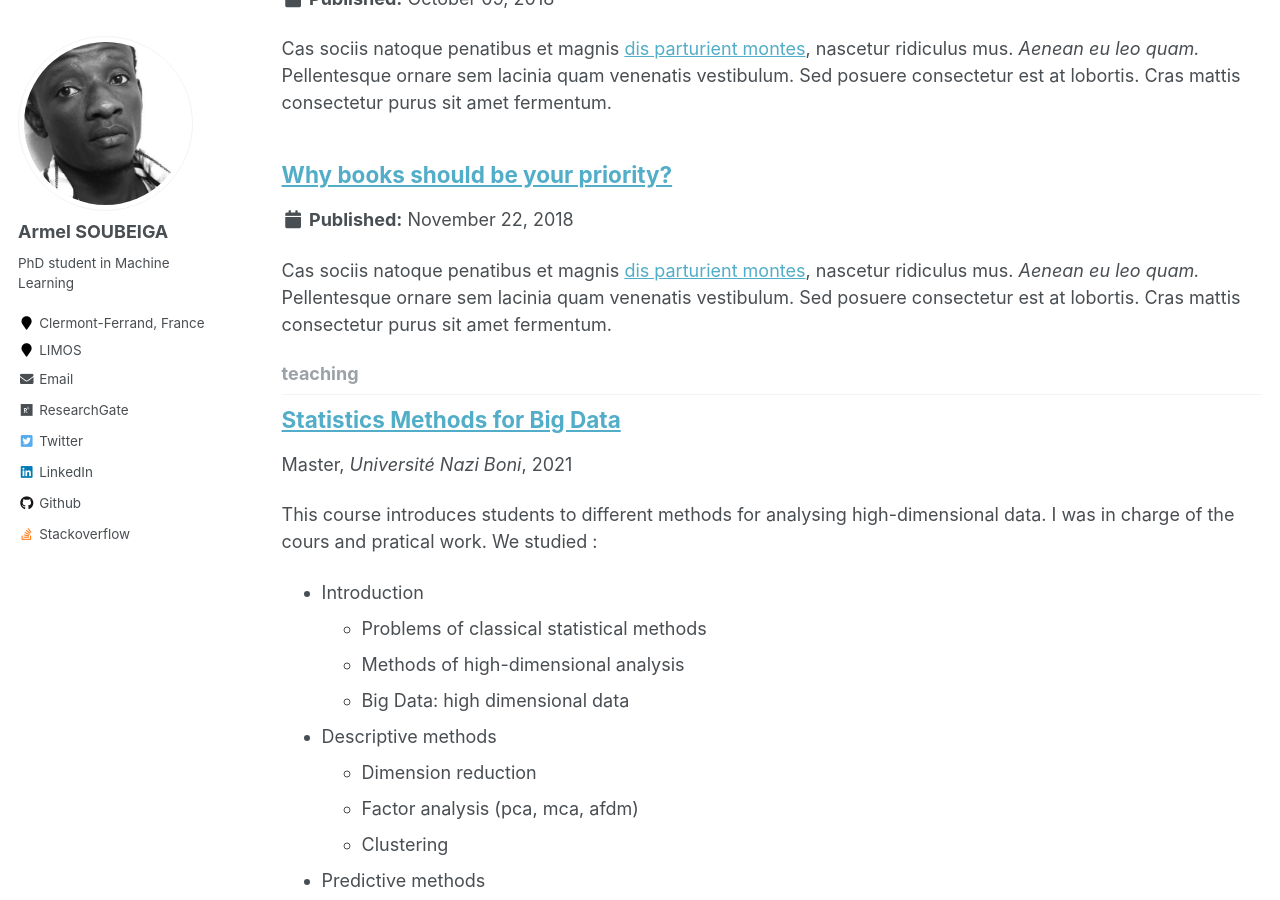
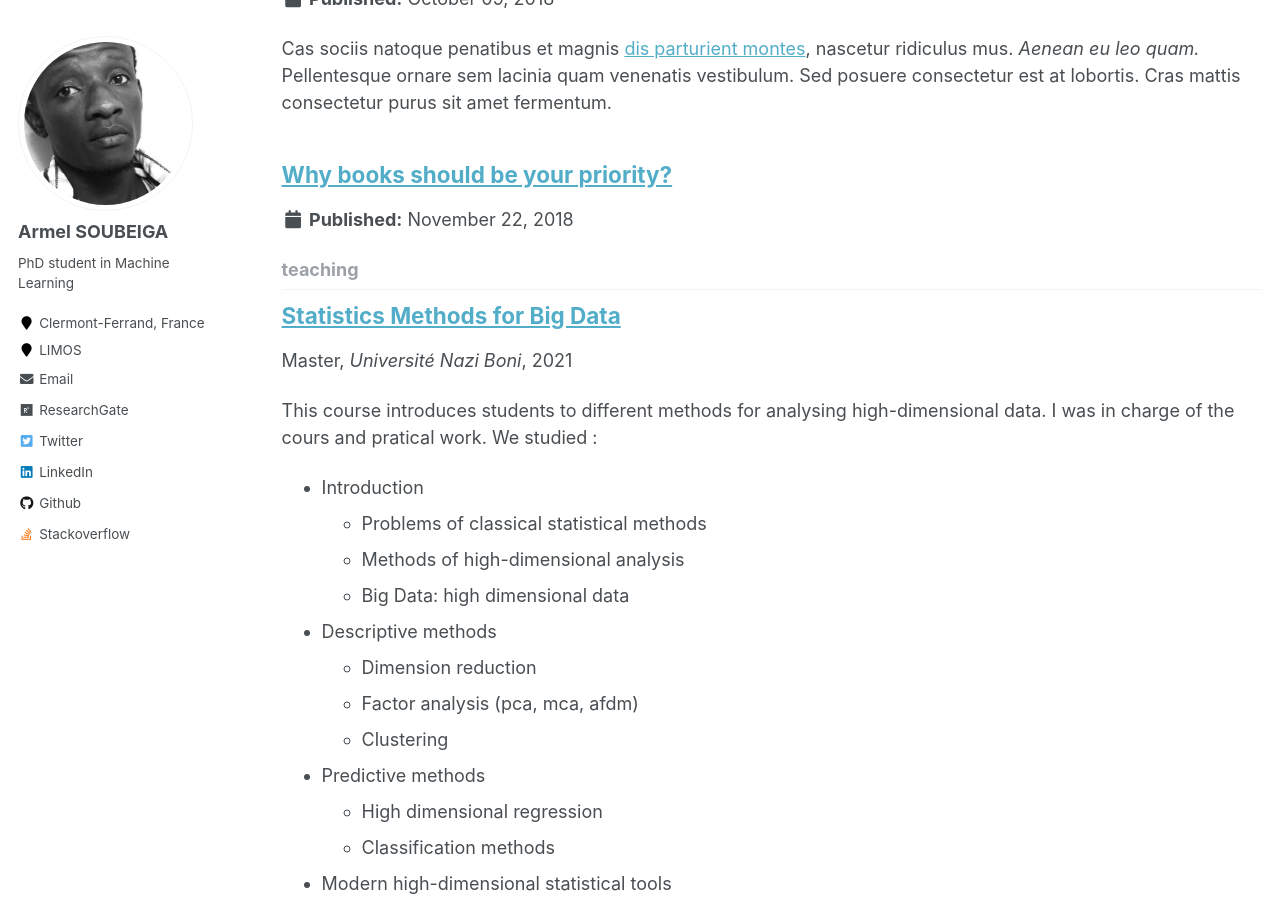
Before and after one commit to armelsoubeiga/armelsoubeiga.github.io, a Jekyll site: the page built from _pages/collection-archive.html, in a window 1280 px wide and 900 px high, scrolled down 8562 px. Built offline with Jekyll 4.4.1, drawn with Linux system fonts in a browser that asks for light colours; some of the changed lines change nothing that is shown.

Commit message:
Update 2010-03-03-why-books-should-be-your-priority.md

````diff
--- a/_talks/2010-03-03-why-books-should-be-your-priority.md
+++ b/_talks/2010-03-03-why-books-should-be-your-priority.md
@@ -2,10 +2,8 @@
 date: 2018-11-22 12:26:40
 layout: post
 title: Why books should be your priority?
-subtitle: Lorem ipsum dolor sit amet, consectetur adipisicing elit.
 description: Lorem ipsum dolor sit amet, consectetur adipisicing elit, sed do eiusmod tempor incididunt ut labore et dolore magna aliqua.
 image: https://res.cloudinary.com/dm7h7e8xj/image/upload/v1559822138/theme9_v273a9.jpg
-optimized_image: https://res.cloudinary.com/dm7h7e8xj/image/upload/c_scale,w_380/v1559822138/theme9_v273a9.jpg
 category: life
 tags:
   - books
@@ -14,125 +12,3 @@
 author_page : https://armelsoubeiga.github.io/
 paginate: true
 ---
-
-Cas sociis natoque penatibus et magnis <a href="#">dis parturient montes</a>, nascetur ridiculus mus. *Aenean eu leo quam.* Pellentesque ornare sem lacinia quam venenatis vestibulum. Sed posuere consectetur est at lobortis. Cras mattis consectetur purus sit amet fermentum.
-
-> Curabitur blandit tempus porttitor. Nullam quis risus eget urna mollis ornare vel eu leo. Nullam id dolor id nibh ultricies vehicula ut id elit.
-
-Etiam porta **sem malesuada magna** mollis euismod. Cras mattis consectetur purus sit amet fermentum. Aenean lacinia bibendum nulla sed consectetur.
-
-<!--page-->
-
-## Inline HTML elements
-
-HTML defines a long list of available inline tags, a complete list of which can be found on the [Mozilla Developer Network](https://developer.mozilla.org/en-US/docs/Web/HTML/Element).
-
-- **To bold text**, use `<strong>`.
-- *To italicize text*, use `<em>`.
-- Abbreviations, like <abbr title="HyperText Markup Langage">HTML</abbr> should use `<abbr>`, with an optional `title` attribute for the full phrase.
-- Citations, like <cite>&mdash; Thiago Rossener</cite>, should use `<cite>`.
-- <del>Deleted</del> text should use `<del>` and <ins>inserted</ins> text should use `<ins>`.
-- Superscript <sup>text</sup> uses `<sup>` and subscript <sub>text</sub> uses `<sub>`.
-
-Most of these elements are styled by browsers with few modifications on our part.
-
-<!--page-->
-
-# Heading 1
-
-## Heading 2
-
-### Heading 3
-
-#### Heading 4
-
-Vivamus sagittis lacus vel augue rutrum faucibus dolor auctor. Duis mollis, est non commodo luctus, nisi erat porttitor ligula, eget lacinia odio sem nec elit. Morbi leo risus, porta ac consectetur ac, vestibulum at eros.
-
-## Code
-
-Cum sociis natoque penatibus et magnis dis `code element` montes, nascetur ridiculus mus.
-
-```js
-// Example can be run directly in your JavaScript console
-
-// Create a function that takes two arguments and returns the sum of those arguments
-var adder = new Function("a", "b", "return a + b");
-
-// Call the function
-adder(2, 6);
-// > 8
-```
-
-<!--page-->
-
-Aenean lacinia bibendum nulla sed consectetur. Etiam porta sem malesuada magna mollis euismod. Fusce dapibus, tellus ac cursus commodo, tortor mauris condimentum nibh, ut fermentum massa.
-
-## Lists
-
-Cum sociis natoque penatibus et magnis dis parturient montes, nascetur ridiculus mus. Aenean lacinia bibendum nulla sed consectetur. Etiam porta sem malesuada magna mollis euismod. Fusce dapibus, tellus ac cursus commodo, tortor mauris condimentum nibh, ut fermentum massa justo sit amet risus.
-
-* Praesent commodo cursus magna, vel scelerisque nisl consectetur et.
-* Donec id elit non mi porta gravida at eget metus.
-* Nulla vitae elit libero, a pharetra augue.
-
-Donec ullamcorper nulla non metus auctor fringilla. Nulla vitae elit libero, a pharetra augue.
-
-1. Vestibulum id ligula porta felis euismod semper.
-2. Cum sociis natoque penatibus et magnis dis parturient montes, nascetur ridiculus mus.
-3. Maecenas sed diam eget risus varius blandit sit amet non magna.
-
-<!--page-->
-
-Cras mattis consectetur purus sit amet fermentum. Sed posuere consectetur est at lobortis.
-
-Integer posuere erat a ante venenatis dapibus posuere velit aliquet. Morbi leo risus, porta ac consectetur ac, vestibulum at eros. Nullam quis risus eget urna mollis ornare vel eu leo.
-
-## Images
-
-Quisque consequat sapien eget quam rhoncus, sit amet laoreet diam tempus. Aliquam aliquam metus erat, a pulvinar turpis suscipit at.
-
-![placeholder](https://placehold.it/800x400 "Large example image")
-![placeholder](https://placehold.it/400x200 "Medium example image")
-![placeholder](https://placehold.it/200x200 "Small example image")
-
-## Tables
-
-Aenean lacinia bibendum nulla sed consectetur. Lorem ipsum dolor sit amet, consectetur adipiscing elit.
-
-<table>
-  <thead>
-    <tr>
-      <th>Name</th>
-      <th>Upvotes</th>
-      <th>Downvotes</th>
-    </tr>
-  </thead>
-  <tfoot>
-    <tr>
-      <td>Totals</td>
-      <td>21</td>
-      <td>23</td>
-    </tr>
-  </tfoot>
-  <tbody>
-    <tr>
-      <td>Alice</td>
-      <td>10</td>
-      <td>11</td>
-    </tr>
-    <tr>
-      <td>Bob</td>
-      <td>4</td>
-      <td>3</td>
-    </tr>
-    <tr>
-      <td>Charlie</td>
-      <td>7</td>
-      <td>9</td>
-    </tr>
-  </tbody>
-</table>
-
-<!--page-->
-
-Nullam id dolor id nibh ultricies vehicula ut id elit. Sed posuere consectetur est at lobortis. Nullam quis risus eget urna mollis ornare vel eu leo.
````
